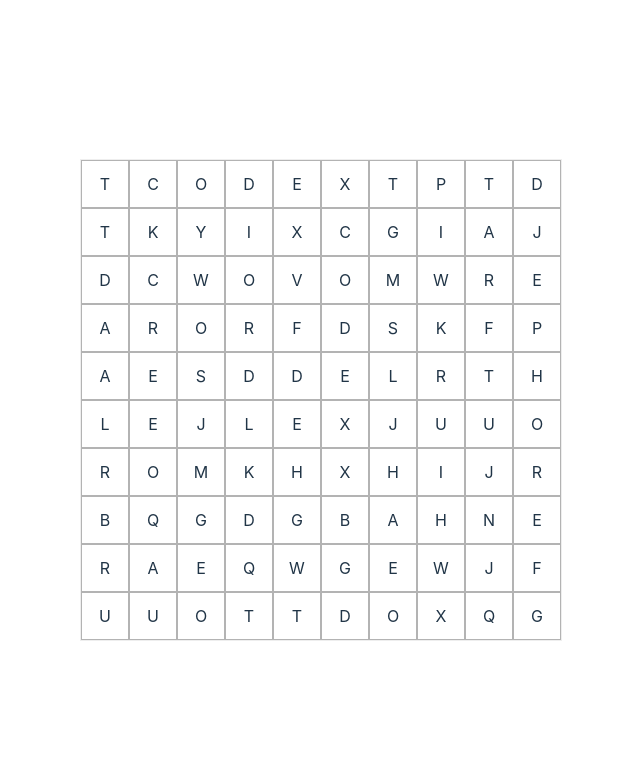
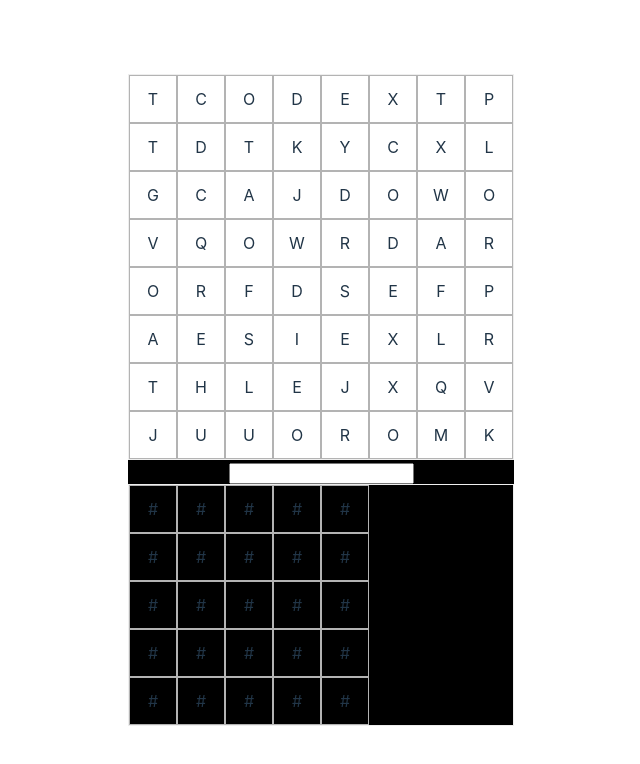
Before and after one commit to hendramchen/find-word, a React (Vite) app: page / in a window 1280 px wide. Shown: the top 764 px of the page, without its empty margins (319-959 px from the left). Built offline with nearby package versions, Linux system fonts and the light colour scheme.

Commit message:
refactor: board play

```diff
--- a/src/App.tsx
+++ b/src/App.tsx
@@ -1,11 +1,75 @@
 // import { useState } from 'react';
 import "./App.css";
+import BoardAdmin from "./components/BoardAdmin";
 import BoardPlay from "./components/BoardPlay";
 
+import {
+  generateRandomString,
+  insertKeyword,
+  compareData,
+  disableLetter,
+} from "./utils";
+import { dataInjected } from "./data";
+import { useEffect, useState } from "react";
+import { letter } from "./types/board";
+
+const keyword = ["C", "O", "D", "E", "X"];
+const initialLetters = insertKeyword(
+  generateRandomString(8),
+  dataInjected,
+  keyword
+);
+
 function App() {
+  const [letters, setLetters] = useState([...initialLetters]);
+  const [collectLetters, setCollectLetters] = useState<number[][]>([]);
+
+  useEffect(
+    function () {
+      if (collectLetters.length === keyword.length) {
+        const { isMatch, selectedLetters } = compareData(
+          dataInjected,
+          [...collectLetters],
+          keyword.length
+        );
+
+        if (isMatch) {
+          const updateLetters = disableLetter(selectedLetters, letters);
+          setLetters(updateLetters);
+        }
+      }
+    },
+    [collectLetters]
+  );
+
+  function handleClickBox(item: letter, rowIdx: number, colIdx: number) {
+    if (!item.isActive) {
+      return;
+    }
+    const cloneLetters = [...letters];
+    const updateLetters = cloneLetters.map((rows, rowIndex) => {
+      return rows.map((col, colIndex) => {
+        return rowIndex === rowIdx && colIndex === colIdx
+          ? { ...col, clicked: !col.clicked }
+          : col;
+      });
+    });
+
+    setLetters(updateLetters);
+    const collect: number[][] = [];
+    updateLetters.forEach((rows, rowIndex) => {
+      rows.forEach((col, colIndex) => {
+        if (col.clicked && col.isActive) {
+          collect.push([rowIndex, colIndex]);
+        }
+      });
+    });
+    setCollectLetters(collect);
+  }
   return (
     <>
-      <BoardPlay />
+      <BoardPlay letters={letters} onClickLetter={handleClickBox} />
+      <BoardAdmin />
     </>
   );
 }
--- a/src/components/BoardAdmin/index.tsx
+++ b/src/components/BoardAdmin/index.tsx
@@ -1,3 +1,23 @@
+import { useState } from "react";
+import BoardPlay from "../BoardPlay";
+import { generateRandomString } from "../../utils";
+import { letter } from "../../types/board";
+
 export default function BoardAdmin() {
-  return <div></div>;
+  const [word, setWord] = useState("");
+  const [letters, setLetters] = useState([...generateRandomString(5, false)]);
+
+  function handleChange(e: React.FormEvent<HTMLInputElement>) {
+    setWord(e.currentTarget.value);
+  }
+
+  function handleClickBox(item: letter, rowIdx: number, colIdx: number) {}
+  return (
+    <div style={{ backgroundColor: "#000" }}>
+      <input type="text" value={word} onChange={handleChange} />
+      <div>
+        <BoardPlay letters={letters} onClickLetter={handleClickBox} />
+      </div>
+    </div>
+  );
 }
--- a/src/components/BoardPlay/index.tsx
+++ b/src/components/BoardPlay/index.tsx
@@ -1,139 +1,13 @@
-import { useEffect, useState } from "react";
 import styles from "./board.module.css";
 
-interface letter {
-  char: string;
-  clicked: boolean;
-  isActive: boolean;
+import { letter } from "../../types/board";
+
+interface BoardPlay {
+  letters: letter[][];
+  onClickLetter: (item: letter, rowIndex: number, colIndex: number) => void;
 }
 
-const dataInjected = [
-  [
-    [0, 1],
-    [0, 2],
-    [0, 3],
-    [0, 4],
-    [0, 5],
-  ],
-  [
-    [2, 1],
-    [3, 2],
-    [4, 3],
-    [5, 4],
-    [6, 5],
-  ],
-  [
-    [1, 5],
-    [2, 5],
-    [3, 5],
-    [4, 5],
-    [5, 5],
-  ],
-];
-
-// const keyArr = ["I", "D", "E", "A"];
-const keyArr = ["C", "O", "D", "E", "X"];
-
-function generateRandomString(length: number): letter[][] {
-  const characters = "abcdefghijklmnopqrstuvwxyz";
-  const result: letter[][] = [];
-
-  for (let i = 0; i < length; i++) {
-    const temp = [];
-    for (let j = 0; j < length; j++) {
-      const randomIndex = Math.floor(Math.random() * 25);
-      temp[j] = {
-        char: characters[randomIndex].toUpperCase(),
-        clicked: false,
-        isActive: true,
-      };
-    }
-    result[i] = temp;
-  }
-  return result;
-}
-
-function insertKeyword(letters: letter[][]): letter[][] {
-  const tempLetters = [...letters];
-  dataInjected.forEach((rows) => {
-    rows.forEach((col, idx) => {
-      tempLetters[col[0]][col[1]] = {
-        ...tempLetters[col[0]][col[1]],
-        char: keyArr[idx],
-      };
-    });
-  });
-  return tempLetters;
-}
-
-const initialLetters = insertKeyword(generateRandomString(10));
-
-export default function BoardPlay() {
-  const [letters, setLetters] = useState<letter[][]>([...initialLetters]);
-  const [collectLetters, setCollectLetters] = useState<number[][]>([]);
-
-  useEffect(
-    function () {
-      if (collectLetters.length === keyArr.length) {
-        compareData();
-      }
-    },
-    [collectLetters]
-  );
-
-  function compareData() {
-    let inc = 0;
-    for (let i = 0; i < dataInjected.length; i++) {
-      dataInjected[i].forEach((item, index) => {
-        if (
-          item[0] === collectLetters[index][0] &&
-          item[1] === collectLetters[index][1]
-        ) {
-          inc++;
-        }
-      });
-      if (inc === keyArr.length) {
-        break;
-      }
-    }
-
-    if (inc === keyArr.length) {
-      const cloneLetters = [...letters];
-      collectLetters.forEach((rows) => {
-        cloneLetters[rows[0]][rows[1]] = {
-          ...cloneLetters[rows[0]][rows[1]],
-          isActive: false,
-        };
-      });
-      setLetters(cloneLetters);
-    }
-  }
-
-  function handleClickBox(item: letter, rowIdx: number, colIdx: number) {
-    if (!item.isActive) {
-      return;
-    }
-    const cloneLetters = [...letters];
-    const updateLetters = cloneLetters.map((rows, rowIndex) => {
-      return rows.map((col, colIndex) => {
-        return rowIndex === rowIdx && colIndex === colIdx
-          ? { ...col, clicked: !col.clicked }
-          : col;
-      });
-    });
-
-    setLetters(updateLetters);
-    const collect: number[][] = [];
-    updateLetters.forEach((rows, rowIndex) => {
-      rows.forEach((col, colIndex) => {
-        if (col.clicked && col.isActive) {
-          collect.push([rowIndex, colIndex]);
-        }
-      });
-    });
-    setCollectLetters(collect);
-  }
-
+export default function BoardPlay({ letters, onClickLetter }: BoardPlay) {
   return (
     <div className={styles["board-play"]}>
       {letters.map((rows, idx) => {
@@ -150,7 +24,7 @@ export default function BoardPlay() {
                 <div
                   className={style}
                   key={index}
-                  onClick={() => handleClickBox(item, idx, index)}
+                  onClick={() => onClickLetter(item, idx, index)}
                 >
                   {item.char}
                 </div>
--- /dev/null
+++ b/src/data.ts
@@ -0,0 +1,23 @@
+export const dataInjected = [
+  [
+    [0, 1],
+    [0, 2],
+    [0, 3],
+    [0, 4],
+    [0, 5],
+  ],
+  [
+    [2, 1],
+    [3, 2],
+    [4, 3],
+    [5, 4],
+    [6, 5],
+  ],
+  [
+    [1, 5],
+    [2, 5],
+    [3, 5],
+    [4, 5],
+    [5, 5],
+  ],
+];
--- /dev/null
+++ b/src/types/board.ts
@@ -0,0 +1,5 @@
+export interface letter {
+  char: string;
+  clicked: boolean;
+  isActive: boolean;
+}
--- /dev/null
+++ b/src/utils/index.ts
@@ -0,0 +1,96 @@
+import { letter } from "../types/board";
+
+export function generateRandomString(
+  length: number,
+  isRandom: boolean = true
+): letter[][] {
+  const characters = "abcdefghijklmnopqrstuvwxyz";
+  const result: letter[][] = [];
+
+  for (let i = 0; i < length; i++) {
+    const temp = [];
+    for (let j = 0; j < length; j++) {
+      const randomIndex = Math.floor(Math.random() * 25);
+      temp[j] = {
+        char: isRandom ? characters[randomIndex].toUpperCase() : "#",
+        clicked: false,
+        isActive: true,
+      };
+    }
+    result[i] = temp;
+  }
+  return result;
+}
+
+export function insertKeyword(
+  letters: letter[][],
+  dataInjected: number[][][],
+  keyword: string[]
+): letter[][] {
+  const tempLetters = [...letters];
+  dataInjected.forEach((rows) => {
+    rows.forEach((col, idx) => {
+      tempLetters[col[0]][col[1]] = {
+        ...tempLetters[col[0]][col[1]],
+        char: keyword[idx],
+      };
+    });
+  });
+  return tempLetters;
+}
+
+export function compareData(
+  listWord: number[][][],
+  selectedLetters: number[][],
+  keywordLength: number
+) {
+  let inc = 0;
+  let keepRowIndex = -1;
+  for (let i = 0; i < listWord.length; i++) {
+    listWord[i].forEach((item, index) => {
+      if (keepRowIndex === -1) {
+        if (
+          item[0] === selectedLetters[index][0] &&
+          item[1] === selectedLetters[index][1]
+        ) {
+          keepRowIndex = i;
+        }
+      }
+      if (
+        item[0] === selectedLetters[index][0] &&
+        item[1] === selectedLetters[index][1] &&
+        i === keepRowIndex
+      ) {
+        inc++;
+      }
+    });
+    if (inc === keywordLength) {
+      break;
+    }
+  }
+
+  if (inc === keywordLength) {
+    return {
+      isMatch: true,
+      selectedLetters,
+    };
+  }
+  return {
+    isMatch: false,
+    selectedLetters,
+  };
+}
+
+export function disableLetter(
+  selectedLetters: number[][],
+  letters: letter[][]
+) {
+  const cloneLetters = [...letters];
+  selectedLetters.forEach((rows) => {
+    cloneLetters[rows[0]][rows[1]] = {
+      ...cloneLetters[rows[0]][rows[1]],
+      isActive: false,
+    };
+  });
+  return cloneLetters;
+}
```
